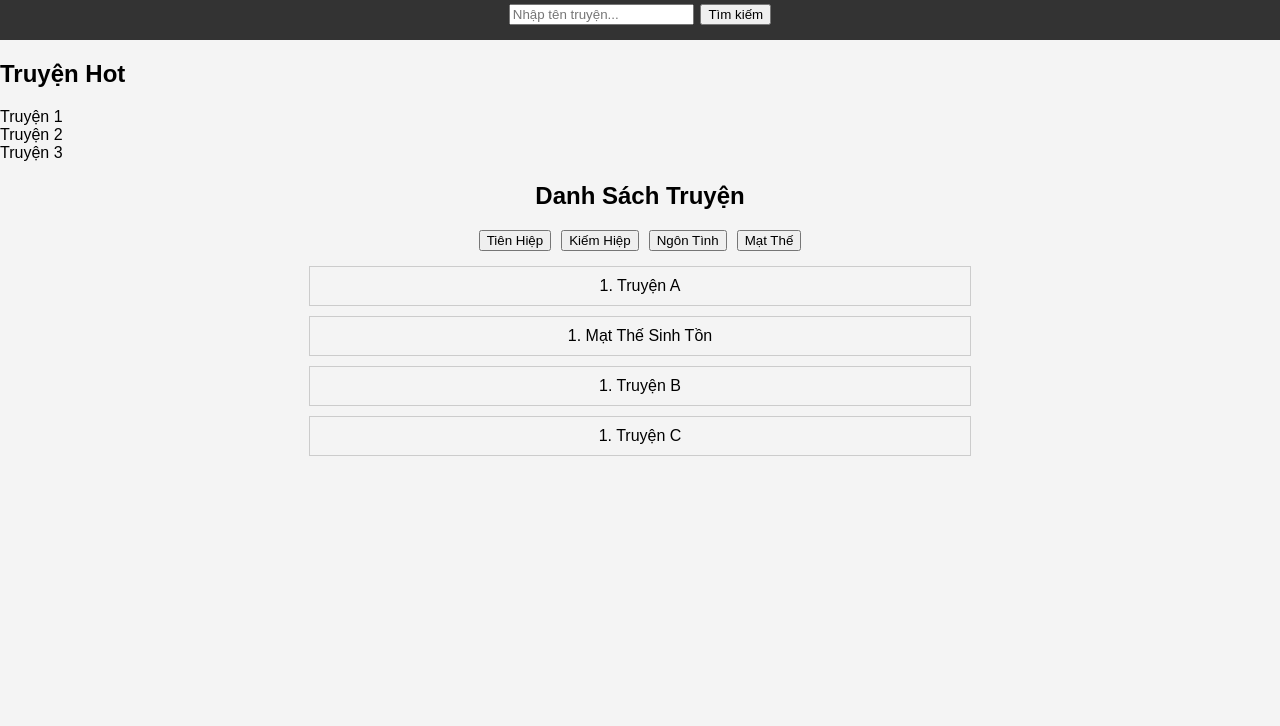
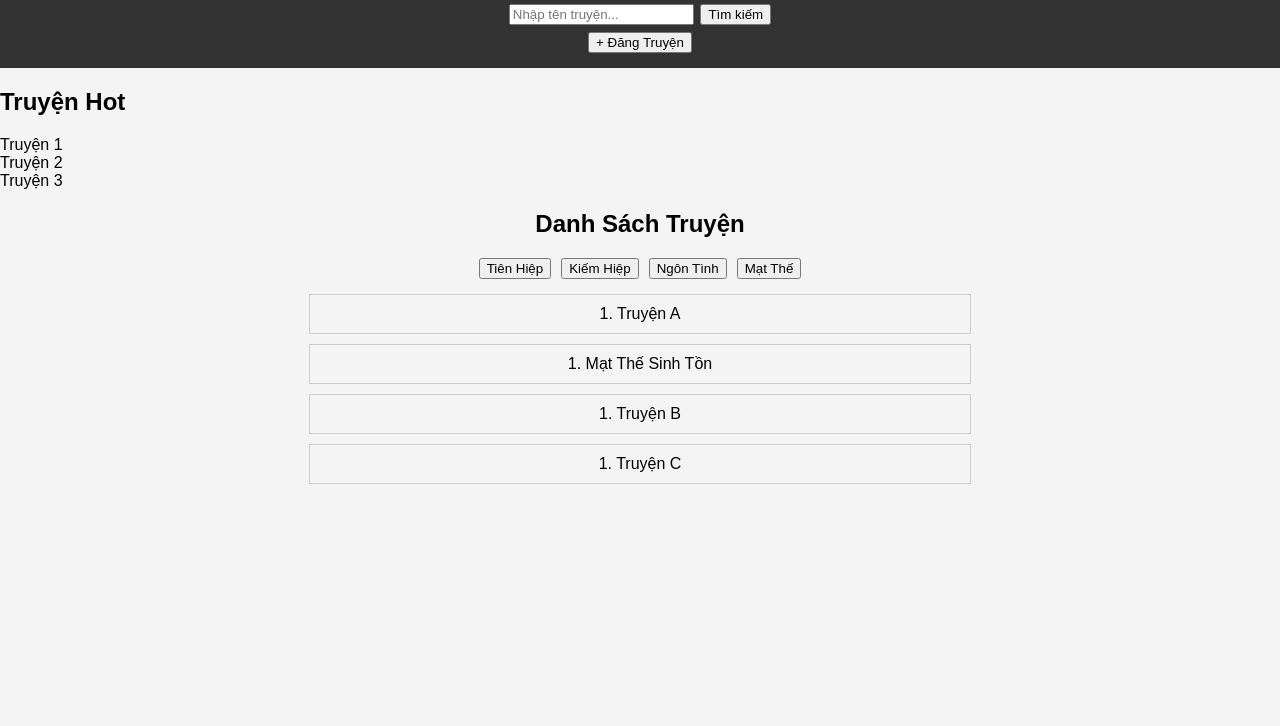
Before and after one commit to ngontinhnhieunguoixem/truyen_giaisau, a plain HTML site: page index.html in a window 1280 px wide. Shown: the part 74-800 px from the top of the page. Drawn offline with Linux system fonts and the light colour scheme.

Commit message:
Update index.html

```diff
--- a/index.html
+++ b/index.html
@@ -21,6 +21,7 @@
             <input type="text" placeholder="Nhập tên truyện...">
             <button>Tìm kiếm</button>
         </div>
+        <button id="btnDangTruyen">+ Đăng Truyện</button>
     </header>
 
     <section class="truyen-hot">
```
